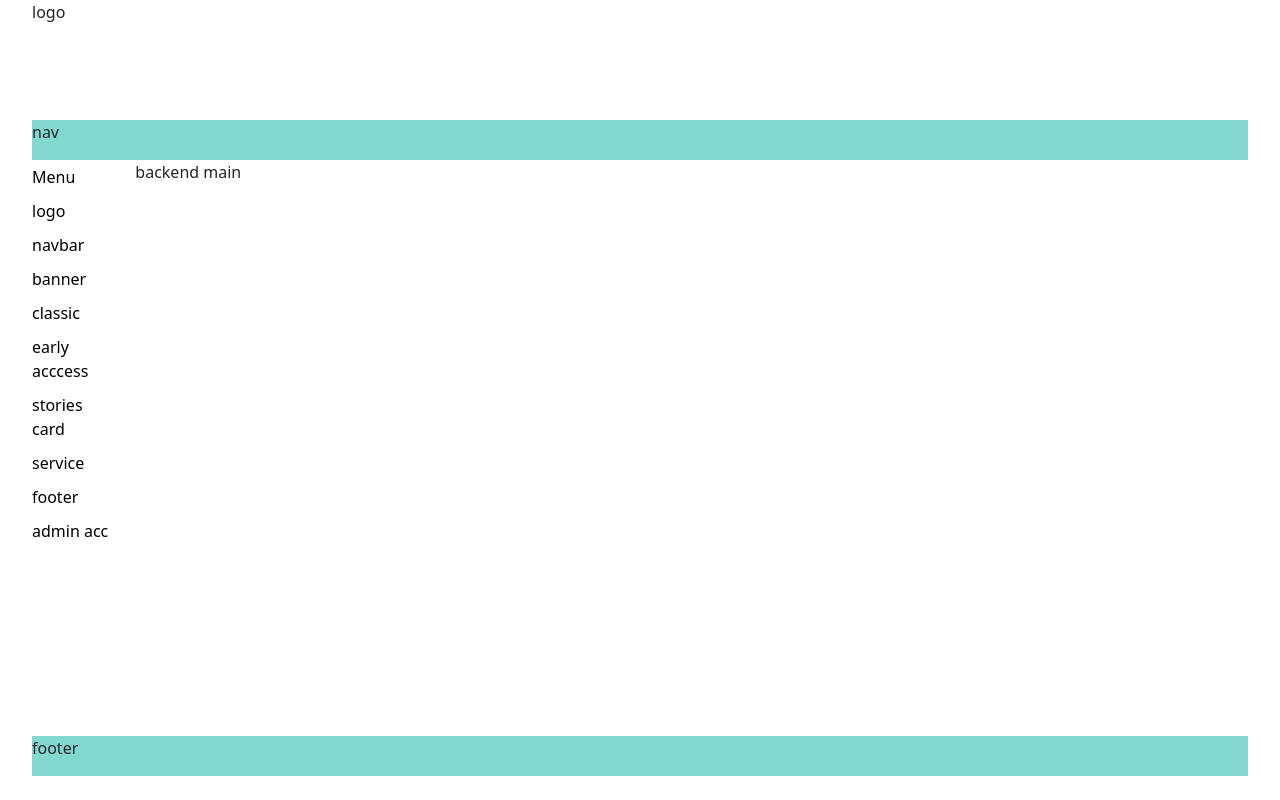
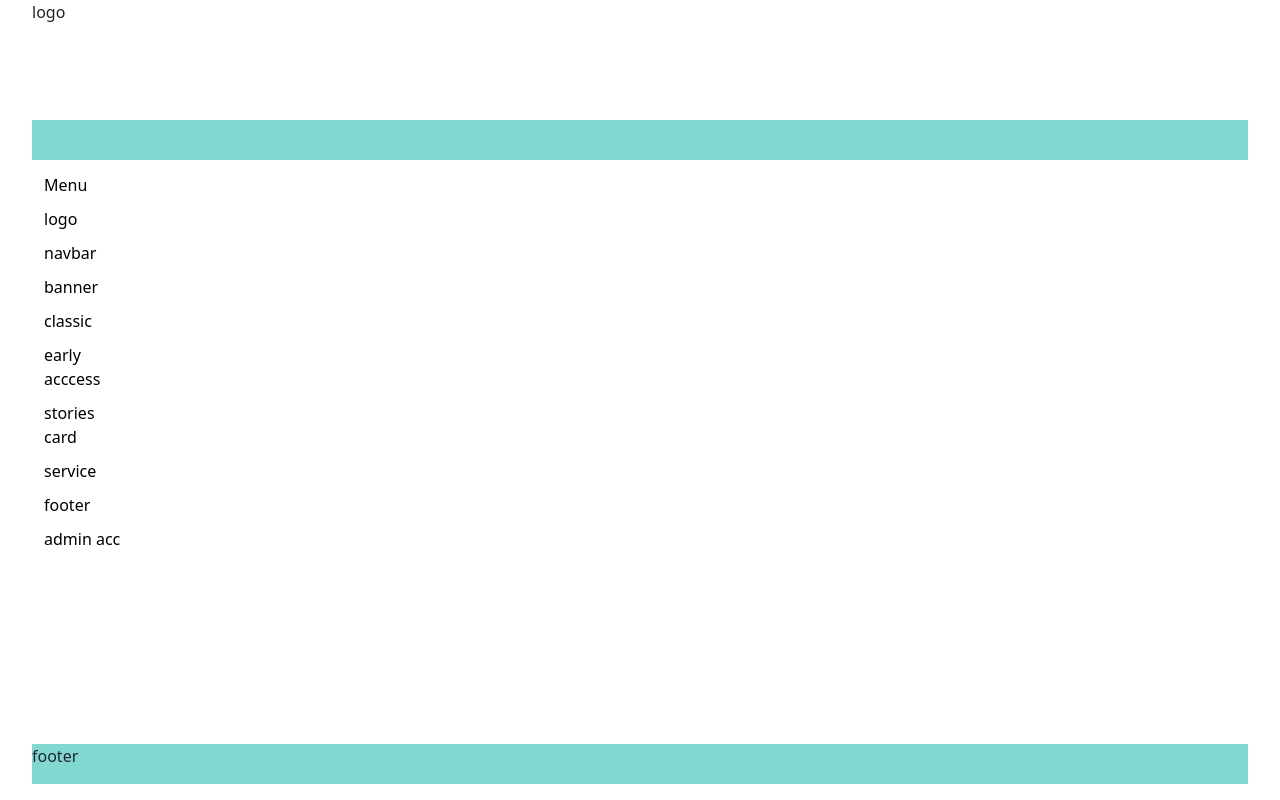
Before and after one commit to chenmaggiejob/project, a PHP site: page /admin.html in a window 1280 px wide. Run offline with PHP 8.4, Linux system fonts and the light colour scheme.

Commit message:
修改版面

```diff
--- a/tiffany/admin.html
+++ b/tiffany/admin.html
@@ -8,8 +8,8 @@
     <title>My Tiffany Backend</title>
     <link href="https://cdn.jsdelivr.net/npm/bootstrap@5.3.3/dist/css/bootstrap.min.css" rel="stylesheet">
     <link rel="stylesheet" href="./style.css">
+    <script>
 
-    <script>
         document.addEventListener("DOMContentLoaded", function () {
             const links = document.querySelectorAll('.navlink');
             const mainContent = document.querySelector('.backend-main');
@@ -32,6 +32,7 @@
             });
         });
     </script>
+
 </head>
 
 <body>
@@ -46,19 +47,18 @@
             <!-- logo end-->
 
             <!-- navbar -->
-            <div class="navbox">
-                nav
+            <div class="navbox backend-main col-10 col-lg-11">
+
             </div>
-
             <!-- navbar end-->
         </div>
         <!-- content-header stick end-->
 
         <!-- main -->
-        <div class="content-admin">
-            <div class="row">
+        <div class="content-admin mt-2">
+            <div class="row w-100 m-auto">
                 <!-- menu -->
-                <nav class="menu col-2 col-lg-1 d-flax flex-column">
+                <nav class="menu col-lg-1 d-flax flex-column">
                     <div class="">
                         <a class="navlink" href="./admin.html">Menu</a>
                         <div class="d-flax flex-column">
@@ -91,33 +91,15 @@
                     </div>
                     <!-- menu end-->
                 </nav>
-                <div class="col-10 col-lg-11 backend-main"> backend main
 
-                </div>
             </div>
-            <!-- aside select -->
-            <div class="row aside"></div>
-
-            <!-- aside select end -->
-
         </div>
-        <!-- main end-->
-
         <!-- content-footer -->
         <div class="footer mt-3">
             footer
         </div>
         <!-- content-footer -->
-
-
     </div>
-
-
-
-
-
-
-
 </body>
 
 </html>
--- a/tiffany/style.css
+++ b/tiffany/style.css
@@ -20,6 +20,7 @@
 }
 
 .navbox {
+    width: 100%;
     height: 5vh;
     background-color: rgb(129, 216, 208);
 }
```
Also changed, not shown: tiffany/backend/logo.html (+15 -3 lines).
